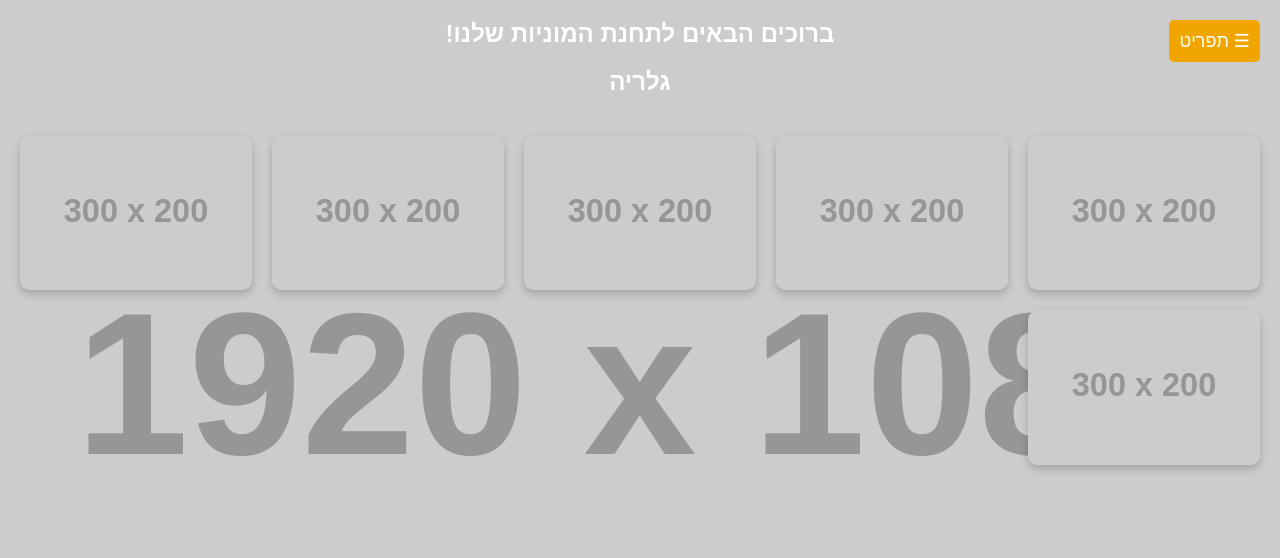
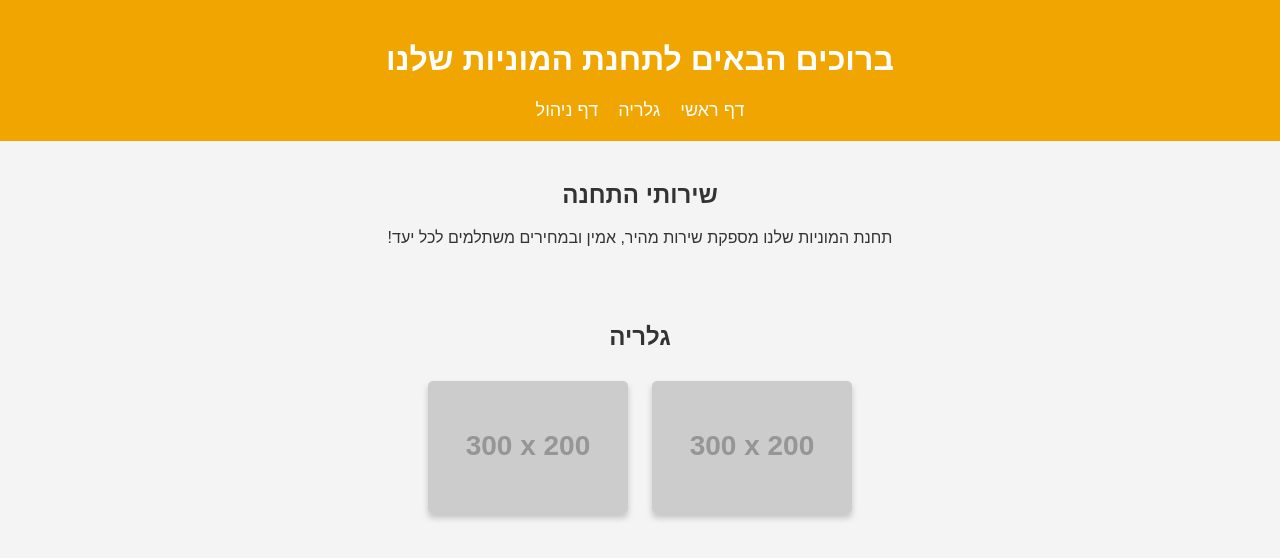
Before and after one commit to yigal2525/test, a plain HTML site: page index.html in a window 1280 px wide. Drawn offline with Linux system fonts and the light colour scheme; placeholder pictures from the web are drawn by us.

Commit message:
Update index.html

```diff
--- a/index.html
+++ b/index.html
@@ -3,151 +3,78 @@
 <head>
     <meta charset="UTF-8">
     <meta name="viewport" content="width=device-width, initial-scale=1.0">
-    <title>תחנת מוניות</title>
+    <title>אתר תחנת מוניות</title>
     <style>
         body {
             font-family: Arial, sans-serif;
             margin: 0;
             padding: 0;
+            direction: rtl;
+            background-color: #f4f4f4;
+            color: #333;
             text-align: center;
-            direction: rtl;
-            background: url('https://via.placeholder.com/1920x1080.png?text=Taxi+Background') no-repeat center center fixed;
-            background-size: cover;
+        }
+
+        header {
+            background-color: #f0a500;
+            padding: 20px;
             color: white;
         }
 
-        .menu-toggle {
-            position: absolute;
-            top: 20px;
-            right: 20px;
-            background: #f0a500;
-            border: none;
-            color: white;
-            padding: 10px;
-            cursor: pointer;
-            font-size: 18px;
-            border-radius: 5px;
+        nav ul {
+            list-style: none;
+            padding: 0;
+            margin: 0;
+            display: flex;
+            justify-content: center;
+            gap: 20px;
         }
 
-        .sidebar {
-            position: fixed;
-            right: -250px;
-            top: 0;
-            width: 250px;
-            height: 100%;
-            background: rgba(0, 0, 0, 0.8);
-            transition: right 0.3s;
-            padding-top: 50px;
+        nav ul li {
+            display: inline;
         }
 
-        .sidebar ul {
-            list-style: none;
-            padding: 0;
+        nav ul li a {
+            color: white;
+            text-decoration: none;
+            font-size: 18px;
         }
 
-        .sidebar ul li {
-            padding: 15px;
-            text-align: right;
-            border-bottom: 1px solid rgba(255, 255, 255, 0.2);
-            position: relative;
-        }
-
-        .sidebar ul li a {
-            color: white;
-            text-decoration: none;
-            display: block;
-        }
-
-        .submenu {
-            display: none;
-            list-style: none;
-            padding: 0;
-            background: rgba(255, 255, 255, 0.1);
-            position: absolute;
-            right: 100%;
-            top: 0;
-            width: 200px;
-        }
-
-        .sidebar ul li:hover .submenu {
-            display: block;
-        }
-
-        .sidebar ul li .submenu li {
-            padding: 10px;
-        }
-
-        .open-sidebar {
-            right: 0;
-        }
-
-        .gallery {
-            display: grid;
-            grid-template-columns: repeat(auto-fit, minmax(200px, 1fr));
-            gap: 20px;
+        section {
             padding: 20px;
-            text-align: center;
         }
 
         .gallery img {
-            width: 100%;
-            height: auto;
-            border-radius: 10px;
-            box-shadow: 0 4px 8px rgba(0, 0, 0, 0.2);
+            max-width: 200px;
+            margin: 10px;
+            border-radius: 5px;
+            box-shadow: 0 4px 6px rgba(0, 0, 0, 0.2);
         }
-
     </style>
 </head>
-<body onclick="closeMenu(event)">
-    <button class="menu-toggle" onclick="toggleMenu(event)">☰ תפריט</button>
-    <nav class="sidebar" id="sidebar">
-        <ul>
-            <li><a href="#home">דף ראשי</a></li>
-            <li>
-                <a href="#gallery">גלריה ▼</a>
-                <ul class="submenu">
-                    <li><a href="#cars">צי המוניות</a></li>
-                    <li><a href="#locations">מיקומים נבחרים</a></li>
-                </ul>
-            </li>
-            <li>
-                <a href="#about">עלינו ▼</a>
-                <ul class="submenu">
-                    <li><a href="#history">היסטוריה</a></li>
-                    <li><a href="#team">הצוות שלנו</a></li>
-                </ul>
-            </li>
-            <li><a href="#contact">צור קשר</a></li>
-        </ul>
-    </nav>
+<body>
+    <header>
+        <h1>ברוכים הבאים לתחנת המוניות שלנו</h1>
+        <nav>
+            <ul>
+                <li><a href="#home">דף ראשי</a></li>
+                <li><a href="#gallery">גלריה</a></li>
+                <li><a href="admin.html">דף ניהול</a></li>
+            </ul>
+        </nav>
+    </header>
 
     <section id="home">
-        <h1>ברוכים הבאים לתחנת המוניות שלנו!</h1>
+        <h2>שירותי התחנה</h2>
+        <p>תחנת המוניות שלנו מספקת שירות מהיר, אמין ובמחירים משתלמים לכל יעד!</p>
     </section>
 
     <section id="gallery">
         <h2>גלריה</h2>
         <div class="gallery">
-            <img src="https://via.placeholder.com/300x200.png?text=Taxi+1" alt="Taxi 1">
-            <img src="https://via.placeholder.com/300x200.png?text=Taxi+2" alt="Taxi 2">
-            <img src="https://via.placeholder.com/300x200.png?text=Taxi+3" alt="Taxi 3">
-            <img src="https://via.placeholder.com/300x200.png?text=Taxi+4" alt="Taxi 4">
-            <img src="https://via.placeholder.com/300x200.png?text=Taxi+5" alt="Taxi 5">
-            <img src="https://via.placeholder.com/300x200.png?text=Taxi+6" alt="Taxi 6">
+            <img src="https://via.placeholder.com/300x200.png?text=Taxi+1" alt="מונית 1">
+            <img src="https://via.placeholder.com/300x200.png?text=Taxi+2" alt="מונית 2">
         </div>
     </section>
-
-    <script>
-        function toggleMenu(event) {
-            event.stopPropagation(); // Prevent the click from propagating to the body
-            document.getElementById("sidebar").classList.toggle("open-sidebar");
-        }
-
-        function closeMenu(event) {
-            if (!event.target.closest(".sidebar") && !event.target.closest(".menu-toggle")) {
-                document.getElementById("sidebar").classList.remove("open-sidebar");
-            }
-        }
-    </script>
 </body>
 </html>
```
